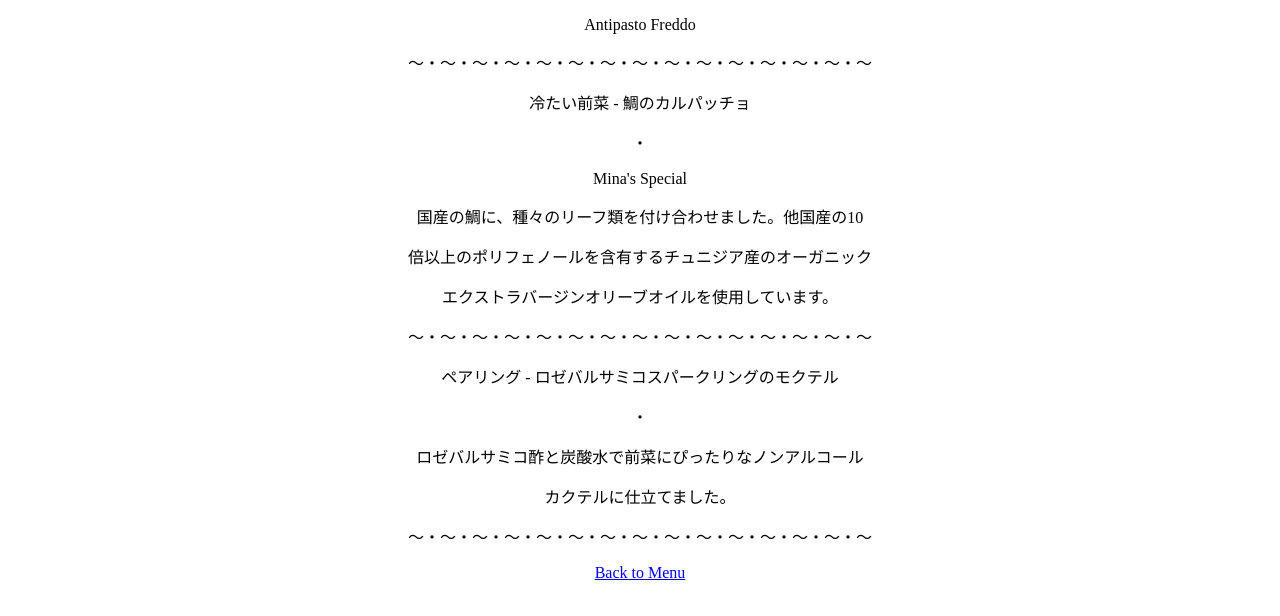
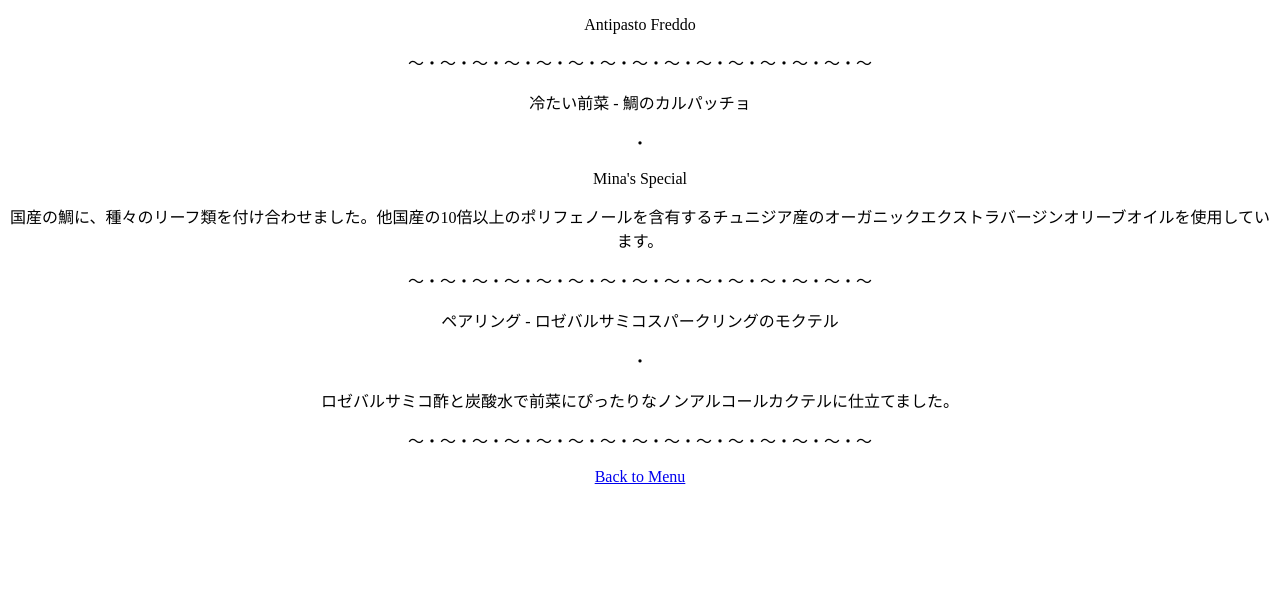
Before and after one commit to tomcoffee/kato_family_dinner_230416, a plain HTML site: page antipasto_freddo.html in a window 1280 px wide. Drawn offline with Linux system fonts and the light colour scheme.

Commit message:
Update antipasto_freddo.html

```diff
--- a/antipasto_freddo.html
+++ b/antipasto_freddo.html
@@ -13,14 +13,11 @@
     <p>冷たい前菜 - 鯛のカルパッチョ</p>
     <p>・</p>
     <p>Mina's Special</p>
-    <p>国産の鯛に、種々のリーフ類を付け合わせました。他国産の10</p>
-    <p>倍以上のポリフェノールを含有するチュニジア産のオーガニック</p>
-    <p>エクストラバージンオリーブオイルを使用しています。</p>
+    <p>国産の鯛に、種々のリーフ類を付け合わせました。他国産の10倍以上のポリフェノールを含有するチュニジア産のオーガニックエクストラバージンオリーブオイルを使用しています。</p>
     <p>〜・〜・〜・〜・〜・〜・〜・〜・〜・〜・〜・〜・〜・〜・〜</p>
     <p>ペアリング - ロゼバルサミコスパークリングのモクテル</p>
     <p>・</p>
-    <p>ロゼバルサミコ酢と炭酸水で前菜にぴったりなノンアルコール</p>
-    <p>カクテルに仕立てました。</p>
+    <p>ロゼバルサミコ酢と炭酸水で前菜にぴったりなノンアルコールカクテルに仕立てました。</p>
     <p>〜・〜・〜・〜・〜・〜・〜・〜・〜・〜・〜・〜・〜・〜・〜</p>
     <p><a href="index.html">Back to Menu</a></p>
     <p></p>
```
